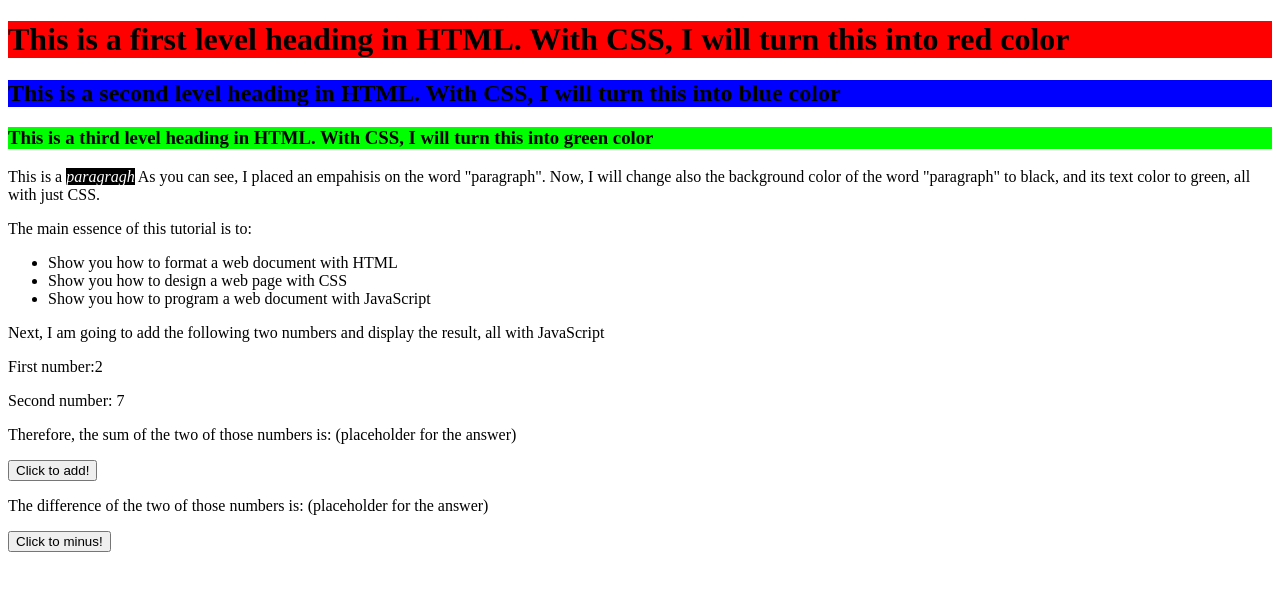
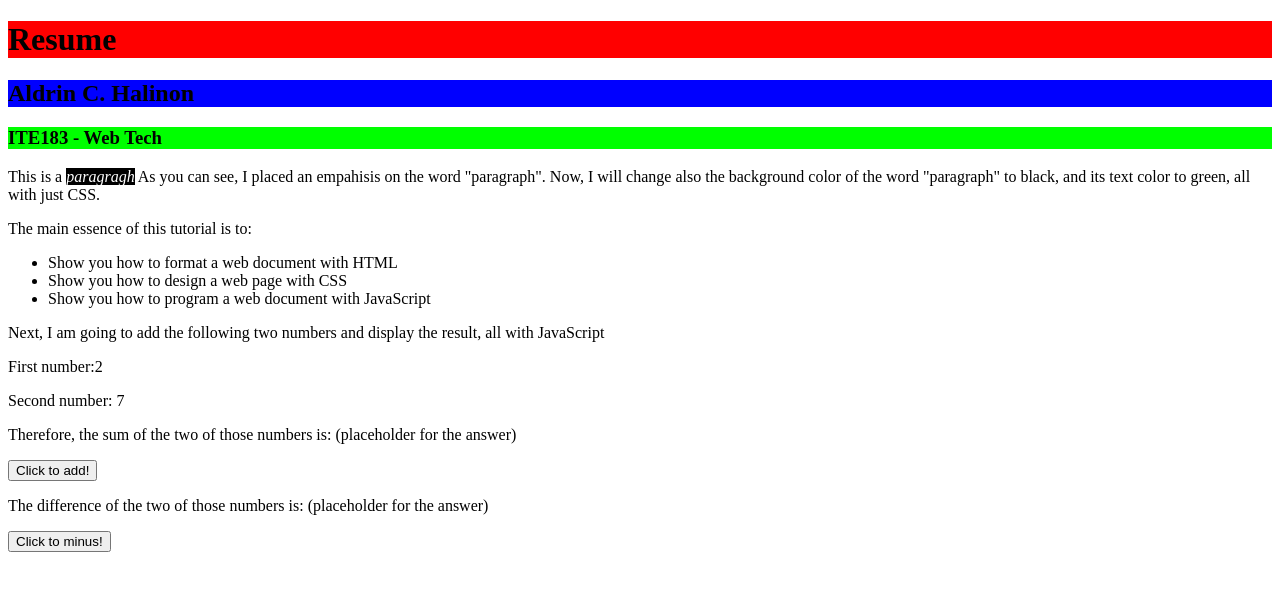
Before and after one commit to AaDdinggg/Excer1, a plain HTML site: page index.html in a window 1280 px wide. Drawn offline with Linux system fonts and the light colour scheme.

Commit message:
index.html

```diff
--- a/index.html
+++ b/index.html
@@ -8,9 +8,9 @@
   <title>Document</title>
 </head>
 <body>
-  <h1>This is a first level heading in HTML. With CSS, I will turn this into red color</h1>
-  <h2>This is a second level heading in HTML. With CSS, I will turn this into blue color</h2>
-  <h3>This is a third level heading in HTML. With CSS, I will turn this into green color</h3>
+  <h1>Resume</h1>
+  <h2>Aldrin C. Halinon</h2>
+  <h3>ITE183 - Web Tech</h3>
   <p>This is a <em>paragragh</em> As you can see, I placed an empahisis on the word "paragraph". Now, I will change also
     the background color of the word "paragraph" to black, and its text color  to green, all with just CSS.</p>
   <p>The main essence of this tutorial is to:</p>
```
